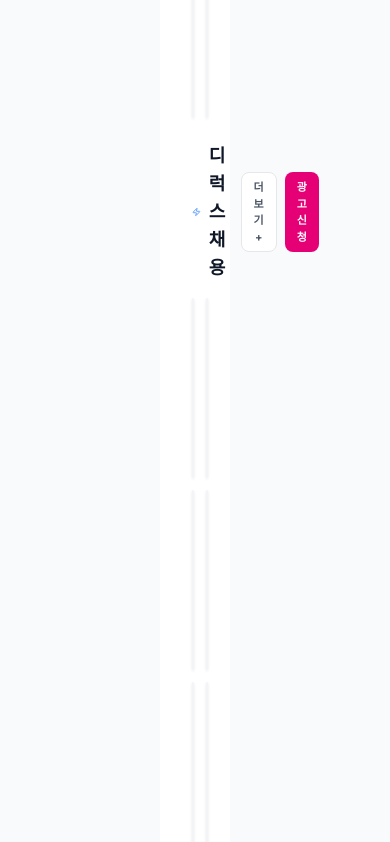
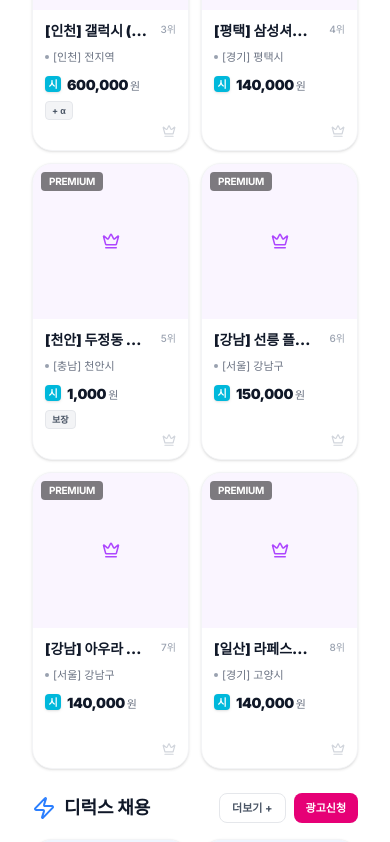
Before and after one commit to bizsetter7/coco-universe, a Next.js app: page / in a window 390 px wide. Shown: the part 2635-3477 px from the top of the page. Built offline with nearby package versions, Linux system fonts and the light colour scheme.

Commit message:
fix: emergency rollback of global styles and classes, fixed runtime includes error

```diff
--- a/src/app/globals.css
+++ b/src/app/globals.css
@@ -2,101 +2,56 @@
 
 @custom-variant dark (&:where(.dark, .dark *));
 
-/* --- 1. 터치 및 스크롤 근본 안정화 (iOS 및 리플로우 방지) --- */
+/* --- 1. 기본 스타일 복구 --- */
 html,
 body {
-  overflow-x: visible !important;
-  overflow-y: auto !important;
-  height: auto !important;
-  min-height: 100% !important;
-  position: relative !important;
   -webkit-font-smoothing: antialiased;
-  -webkit-text-size-adjust: none !important;
-  /* 지시사항: 폰트 크기 자동 조절 방지 */
-  text-size-adjust: none !important;
-  -webkit-overflow-scrolling: touch !important;
-  touch-action: pan-y !important;
+  -webkit-text-size-adjust: none;
+  /* 폰트 크기 자동 조절 방지만 유지 */
+  text-size-adjust: none;
 }
 
-/* --- 2. 사이드바 Sticky 활동 영역 및 공간 확보 --- */
+/* --- 2. 사이드바 Sticky 활동 영역 --- */
 aside {
-  position: relative !important;
-  overflow: visible !important;
-  contain: none !important;
-  min-height: 100vh !important;
-  height: auto !important;
-  display: flex !important;
-  flex-direction: column !important;
+  position: relative;
+  height: fit-content !important;
+  /* 지시사항: 부모 높이를 내용물에 맞춤 */
 }
 
-/* 부모 컨테이너(LayoutWrapper 내부)에서 aside가 main과 동일한 높이를 갖도록 함 */
-.self-stretch {
-  align-self: stretch !important;
+/* --- 3. 광고 카드 레이아웃 초기화 --- */
+/* 강제 CSS 제거 및 기존 구조 존중 */
+.ad-card {
+  width: 100%;
+  border-radius: 20px;
+  overflow: hidden;
+  background-color: white;
+  transition: all 0.3s ease;
 }
 
-/* --- 3. 광고 카드 레이아웃 및 렌더링 격리 (지시사항 반영) --- */
-.ad-card-container {
-  display: grid !important;
-  grid-template-columns: 1fr 1fr !important;
-  /* 모바일 강제 2열 */
-  gap: 12px !important;
-  padding: 0 16px !important;
+/* 지시사항: 이미지에만 1:1 비율 부여 */
+.ad-card img {
+  aspect-ratio: 1 / 1 !important;
+  object-fit: cover !important;
   width: 100% !important;
-  box-sizing: border-box !important;
 }
 
-@media (min-width: 1024px) {
-  .ad-card-container {
-    grid-template-columns: repeat(4, 1fr) !important;
-    padding: 0 !important;
-    gap: 16px !important;
-  }
-}
-
-.ad-card {
-  width: 100% !important;
-  max-width: none !important;
-  display: flex !important;
-  flex-direction: column !important;
-  min-width: 0 !important;
-  height: auto !important;
-  background-color: white;
-  border-radius: 20px;
-  overflow: hidden;
-  contain: layout !important;
-  -webkit-backface-visibility: hidden !important;
-  backface-visibility: hidden !important;
-  /* 지시사항: 개별 가속 적용 */
-  will-change: transform !important;
-}
-
-/* --- 4. 모달(팝업) 최상단 유지 --- */
+/* --- 4. 모달(팝업) --- */
 .modal-overlay {
-  position: fixed !important;
-  inset: 0 !important;
-  z-index: 99999 !important;
-  display: flex !important;
-  justify-content: center !important;
-  align-items: center !important;
-  background: rgba(0, 0, 0, 0.75) !important;
+  position: fixed;
+  inset: 0;
+  z-index: 99999;
+  display: flex;
+  justify-content: center;
+  align-items: center;
+  background: rgba(0, 0, 0, 0.75);
   backdrop-filter: blur(4px);
 }
 
 body.modal-open {
-  overflow: hidden !important;
+  overflow: hidden;
 }
 
-/* --- 5. [중요] 최하단 강제 주입: 사용자 지시 CSS (우선순위 확보) --- */
-.ad-card div:first-child,
-.ad-card img {
-  aspect-ratio: 1 / 1 !important;
-  width: 100% !important;
-  height: auto !important;
-  object-fit: cover !important;
-  display: block !important;
-}
-
-/* --- 6. 기타 UI --- */
+/* --- 5. 기타 UI --- */
 .bottom-nav {
   position: fixed;
   bottom: 0;
--- a/src/app/jobs/JobClient.tsx
+++ b/src/app/jobs/JobClient.tsx
@@ -134,12 +134,12 @@ export default function JobClient({ shops, jobTypes }: JobClientProps) {
     const filteredShops = useMemo(() => {
         return shops.filter(shop => {
             // Region Filter
-            if (selectedRegion !== '전체' && !shop.region.includes(selectedRegion)) return false;
-            if (selectedSubRegion !== '전체' && !shop.region.includes(selectedSubRegion)) return false;
+            if (selectedRegion !== '전체' && !(shop.region?.includes(selectedRegion))) return false;
+            if (selectedSubRegion !== '전체' && !(shop.region?.includes(selectedSubRegion))) return false;
 
             // Job Type Filter
-            if (selectedJobType !== '전체' && !shop.workType.includes(selectedJobType)) return false;
-            if (selectedSubJobType !== '전체' && !shop.workType.includes(selectedSubJobType)) return false;
+            if (selectedJobType !== '전체' && !(shop.workType?.includes(selectedJobType))) return false;
+            if (selectedSubJobType !== '전체' && !(shop.workType?.includes(selectedSubJobType))) return false;
 
             // Search Query Filter
             if (activeSearchQuery) {
--- a/src/app/region/RegionClient.tsx
+++ b/src/app/region/RegionClient.tsx
@@ -133,12 +133,12 @@ export default function RegionClient({ shops }: RegionClientProps) {
     const filteredShops = useMemo(() => {
         return shops.filter(shop => {
             // Region Filter
-            if (selectedRegion !== '전체' && !shop.region.includes(selectedRegion)) return false;
-            if (selectedSubRegion !== '전체' && !shop.region.includes(selectedSubRegion)) return false;
+            if (selectedRegion !== '전체' && !(shop.region?.includes(selectedRegion))) return false;
+            if (selectedSubRegion !== '전체' && !(shop.region?.includes(selectedSubRegion))) return false;
 
             // Job Type Filter
-            if (selectedJobType !== '전체' && !shop.workType.includes(selectedJobType)) return false;
-            if (selectedSubJobType !== '전체' && !shop.workType.includes(selectedSubJobType)) return false;
+            if (selectedJobType !== '전체' && !(shop.workType?.includes(selectedJobType))) return false;
+            if (selectedSubJobType !== '전체' && !(shop.workType?.includes(selectedSubJobType))) return false;
 
             // Search Query Filter
             if (activeSearchQuery) {
--- a/src/components/BannerSidebar.tsx
+++ b/src/components/BannerSidebar.tsx
@@ -93,7 +93,7 @@ export const BannerSidebar = ({ side }: BannerSidebarProps) => {
     return (
         <>
             <div
-                className="sticky top-[120px] w-[160px] flex flex-col gap-2 z-[40]"
+                className="sticky top-[100px] w-[160px] flex flex-col gap-2 z-[40]"
             >
                 {/* 내부 모든 요소는 클릭 가능하도록 설정 */}
                 <div className="flex flex-col gap-2">
--- a/src/components/LayoutWrapper.tsx
+++ b/src/components/LayoutWrapper.tsx
@@ -29,7 +29,7 @@ export const LayoutWrapper = ({ children }: { children: React.ReactNode }) => {
             <div className={`flex gap-0 xl:gap-8 w-full ${isWidePage ? 'max-w-[1700px] justify-center px-0 xl:px-4' : 'max-w-[1400px] justify-center px-0 xl:px-4'} relative`}>
 
                 {/* 왼쪽 사이드바 컨테이너 (Engine Track) */}
-                <aside className="hidden xl:block w-[160px] relative self-stretch">
+                <aside className="hidden xl:block w-[160px] relative h-fit self-stretch">
                     <BannerSidebar side="left" />
                 </aside>
 
@@ -39,7 +39,7 @@ export const LayoutWrapper = ({ children }: { children: React.ReactNode }) => {
                 </main>
 
                 {/* 오른쪽 사이드바 컨테이너 (Engine Track) */}
-                <aside className="hidden xl:block w-[160px] relative self-stretch">
+                <aside className="hidden xl:block w-[160px] relative h-fit self-stretch">
                     <BannerSidebar side="right" />
                 </aside>
 
--- a/src/components/ads/JobAdSection.tsx
+++ b/src/components/ads/JobAdSection.tsx
@@ -12,12 +12,12 @@ interface JobAdSectionProps {
     shops: Shop[];
     limit: number;
     onMore?: () => void;
-    tier: string; // 타입을 string으로 완화하여 타입 불일치 해결
+    tier: string;
     brand: BrandConfig;
     setSelectedShop: (shop: Shop) => void;
     showAdButton?: boolean;
     onAdRegister?: () => void;
-    favorites?: string[]; // 선택적 속성으로 변경 (런타임 오류 방지)
+    favorites?: string[];
     toggleFavorite?: (e: React.MouseEvent, id: string) => void;
 }
 
@@ -41,8 +41,8 @@ const JobAdSection = ({
     setSelectedShop,
     showAdButton = true,
     onAdRegister,
-    favorites = [], // 기본값 빈 배열로 설정
-    toggleFavorite = () => { } // 기본값 빈 함수로 설정
+    favorites = [],
+    toggleFavorite = () => { }
 }: JobAdSectionProps) => {
     const router = useRouter();
 
@@ -73,11 +73,11 @@ const JobAdSection = ({
                 </div>
             </div>
 
-            <div className="ad-card-container">
+            <div className="px-4 md:px-0">
+                <div className="grid grid-cols-2 md:grid-cols-4 gap-3 md:gap-4">
                     {shops.slice(0, limit).map((shop, idx) => {
-                    const views = (shop.id.split('').reduce((acc, char) => acc + char.charCodeAt(0), 0) % 451) + 50;
                         const rank = idx + 1;
-                    const isFav = favorites.includes(shop.id);
+                        const isFav = favorites?.includes(shop.id) ?? false;
 
                         let displayTier = tier;
                         if (tier === 'auto') {
@@ -88,8 +88,8 @@ const JobAdSection = ({
 
                         const tileConfig = tierConfig[displayTier] || tierConfig.grand;
 
-                    const renderFallback = (isHidden = false) => (
-                        <div className={`w-full h-full ${tileConfig.bg} flex items-center justify-center p-4 text-center overflow-hidden relative ${isHidden ? 'hidden' : ''}`}>
+                        const renderFallback = () => (
+                            <div className={`w-full h-full ${tileConfig.bg} flex items-center justify-center p-4 text-center overflow-hidden relative aspect-square`}>
                                 <div>{tileConfig.icon}</div>
                             </div>
                         );
@@ -104,14 +104,16 @@ const JobAdSection = ({
                                     shadow-sm hover:shadow-md ad-card
                                 `}
                             >
-                            {/* 상단: 이미지 또는 배너 영역 */}
-                            <div className="relative w-full bg-slate-100 overflow-hidden">
+                                <div className="flex flex-col h-full">
+                                    {/* 상단: 이미지 영역 (지시사항: 이미지에 직접 aspect-ratio 부여) */}
+                                    <div className="relative w-full overflow-hidden bg-slate-100">
                                         {shop.options?.mediaUrl ? (
                                             <>
                                                 <img
                                                     src={shop.options.mediaUrl}
                                                     alt={shop.name}
                                                     className="w-full h-full object-cover transition-transform duration-500 group-hover:scale-105"
+                                                    style={{ aspectRatio: '1/1' }}
                                                     loading="eager"
                                                     onError={(e) => {
                                                         const target = e.currentTarget;
@@ -123,7 +125,7 @@ const JobAdSection = ({
                                                         }
                                                     }}
                                                 />
-                                        <div className="hidden absolute inset-0 w-full h-full">
+                                                <div className="hidden absolute inset-0 w-full h-full aspect-square">
                                                     {renderFallback()}
                                                 </div>
                                             </>
@@ -203,8 +205,10 @@ const JobAdSection = ({
                                         </div>
                                     </div>
                                 </div>
+                            </div>
                         );
                     })}
+                </div>
             </div>
         </div>
     );
--- a/src/components/jobs/JobListView.tsx
+++ b/src/components/jobs/JobListView.tsx
@@ -239,7 +239,7 @@ const JobListView: React.FC<JobListViewProps> = ({
                                     <React.Fragment key={shop.id || i}>
                                         <div
                                             onClick={() => setSelectedShop(shop)}
-                                            className={`p-4 active:bg-gray-50 transition-colors flex justify-between items-start gap-3 job-mobile-item ${brand.theme === 'dark' ? 'bg-gray-900 active:bg-gray-800' : 'bg-white'}`}
+                                            className={`p-4 active:bg-gray-50 transition-colors flex justify-between items-start gap-3 ad-card ${brand.theme === 'dark' ? 'bg-gray-900 active:bg-gray-800' : 'bg-white'}`}
                                         >
                                             <div className="flex-1 min-w-0 flex flex-col gap-1.5">
                                                 {/* Line 1: Title (광고내용) */}
```
Lines whose indentation alone changed are shown as unchanged.
